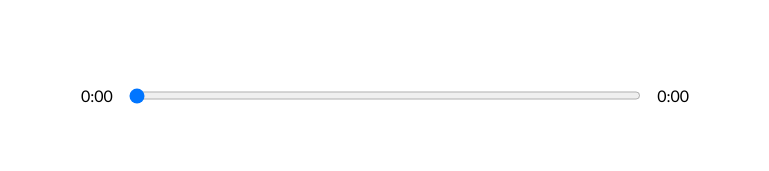
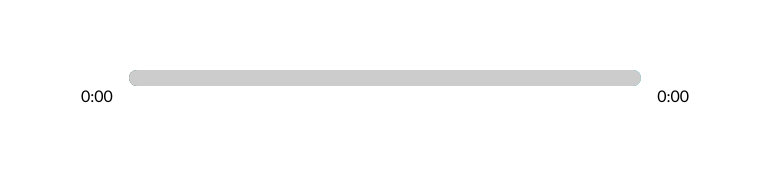
Before and after one commit to CliffordMorin/Music-Player-App, a React (Create React App) app: page / in a window 1280 px wide. Shown: the part 521-692 px from the top of the page, without its empty margins (255-1024 px from the left). Built offline with nearby package versions, Linux system fonts and the light colour scheme.

Commit message:
added custom slider from scratch, and slider animation

```diff
--- a/src/App.js
+++ b/src/App.js
@@ -18,14 +18,19 @@
 	const [ isPlaying, setIsPlaying ] = useState(false);
 	const [ songInfo, setSongInfo ] = useState({
 		currentTime: 0,
-		duration: 0
+		duration: 0,
+		animationPercentage: 0
 	});
 	const [ libraryStatus, setLibraryStatus ] = useState(false);
 	//handler
 	const timeUpdateHandler = (e) => {
 		const current = e.target.currentTime;
 		const duration = e.target.duration;
-		setSongInfo({ ...songInfo, currentTime: current, duration: duration });
+		//Calculate percentage for animation
+		const roundedCurrent = Math.round(current);
+		const roundedDuration = Math.round(duration);
+		const animation = Math.round(roundedCurrent / roundedDuration * 100);
+		setSongInfo({ ...songInfo, currentTime: current, duration: duration, animationPercentage: animation });
 	};
 	return (
 		<div className="App">
--- a/src/components/Player.js
+++ b/src/components/Player.js
@@ -69,11 +69,21 @@
 		}
 		playAudio(isPlaying, audioRef);
 	};
+	//Add styles for animation
+	const trackAnim = {
+		transform: `translateX(${songInfo.animationPercentage}%)`
+	};
 
 	return (
 		<div className="player">
 			<div className="time-control">
 				<p>{getTime(songInfo.currentTime)}</p>
+				<div
+					className="track"
+					style={{
+						background: `linear-gradient(to right, ${currentSong.color[0]}, ${currentSong.color[1]})`
+					}}
+				>
 					<input
 						min={0}
 						max={songInfo.duration || 0}
@@ -81,6 +91,8 @@
 						onChange={dragHandler}
 						type="range"
 					/>
+					<div className="animate-track" style={trackAnim} />
+				</div>
 				<p>{songInfo.duration ? getTime(songInfo.duration) : '0:00'}</p>
 			</div>
 			<div className="play-control">
--- a/src/styles/_player.scss
+++ b/src/styles/_player.scss
@@ -11,6 +11,9 @@
 	input {
 		width: 100%;
 		padding: 1rem 0rem;
+		-webkit-appearance: none;
+		background: transparent;
+		cursor: pointer;
 	}
 	p {
 		padding: 1rem;
@@ -25,3 +28,32 @@
 	width: 30%;
 	cursor: pointer;
 }
+
+input[type="range"]:focus {
+	outline: none;
+}
+input[type="range"]::-webkit-slider-thumb {
+	-webkit-appearance: none;
+	height: 16px;
+	width: 16px;
+}
+
+.track {
+	background: lightblue;
+	width: 100%;
+	height: 1rem;
+	position: relative;
+	border-radius: 1rem;
+	overflow: hidden;
+}
+
+.animate-track {
+	background: rgb(204, 204, 204);
+	width: 100%;
+	height: 100%;
+	position: absolute;
+	top: 0;
+	left: 0;
+	transform: translateX(0%);
+	pointer-events: none;
+}
```
Lines whose indentation alone changed are shown as unchanged.
